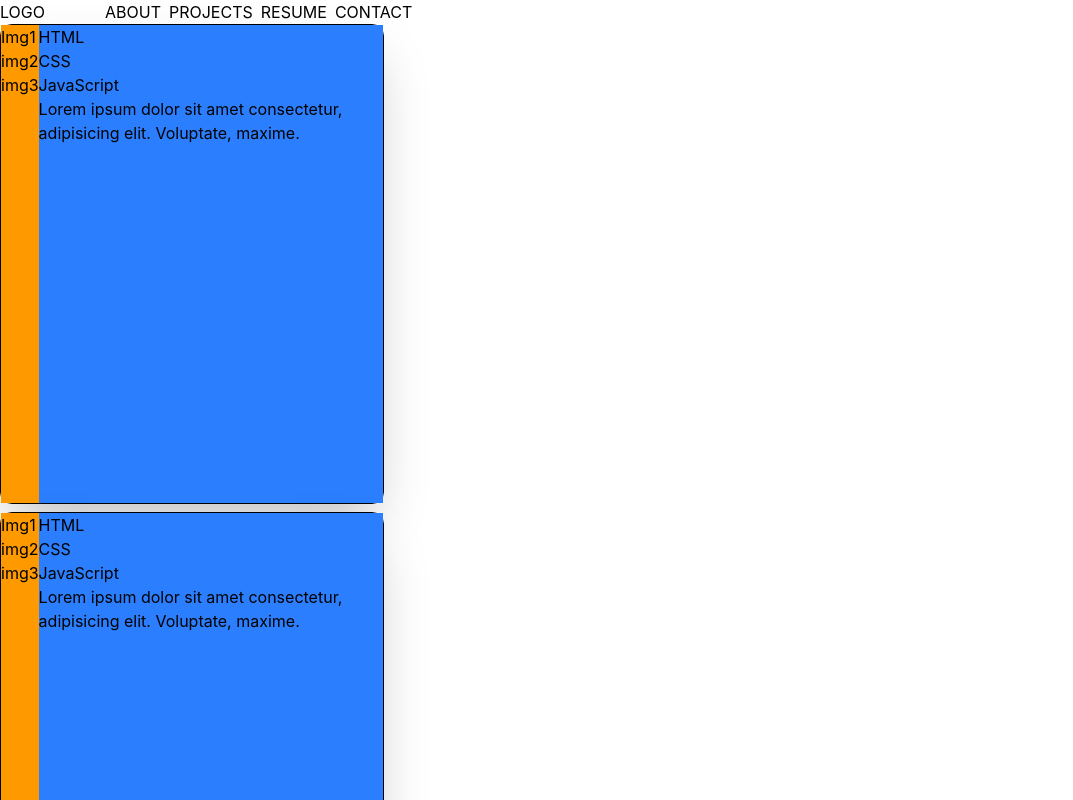
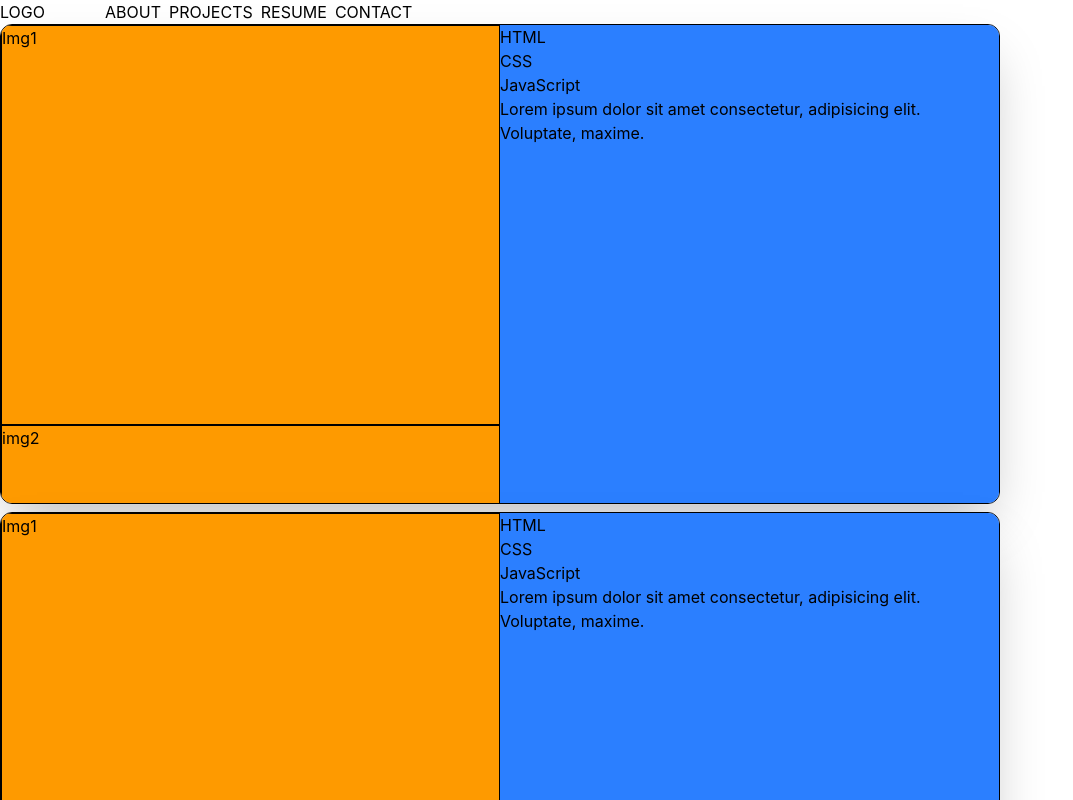
Before and after one commit to matthewrichards234/Personal_Website, a React (Vite) app: page / in a window 1280 px wide. Shown: the top 800 px of the page, without its empty margins (0-1073 px from the left). Built offline with nearby package versions, Linux system fonts and the light colour scheme.

Commit message:
add individual scroll to each card.

```diff
--- a/src/components/ProjectCard.tsx
+++ b/src/components/ProjectCard.tsx
@@ -8,19 +8,33 @@ const ProjectCard = ({ images, technologies, description }: ProjectCardI) => {
   return (
     <div>
       {/* Card */}
-      <div className="border shadow-2xl w-96 h-120 rounded-xl">
+      <div
+        className="border
+                      shadow-2xl
+                      w-250
+                      h-120
+                      rounded-xl
+                      overflow-hidden"
+      >
         {/* Card Content (images and text) */}
         <div className="flex flex-row h-full">
           {/* Card images (with scroll functionality) */}
-          <div className="bg-amber-500">
-            <div className="flex flex-col">
+          <div className="bg-amber-500 w-1/2 h-full">
+            <div className="flex flex-col overflow-y-auto h-full">
               {images.map((image) => (
-                <div key={image}>{image}</div>
+                <div key={image} className="border h-100 shrink-0">
+                  {image}
+                </div>
               ))}
             </div>
           </div>
           {/* Card text (title, technologies used, description, etc) */}
-          <div className="flex flex-col bg-blue-500">
+          <div
+            className="flex
+                      flex-col
+                    bg-blue-500
+                      w-1/2"
+          >
             {/* Technologies */}
             <div className="flex flex-col">
               {technologies.map((technology) => (
```
